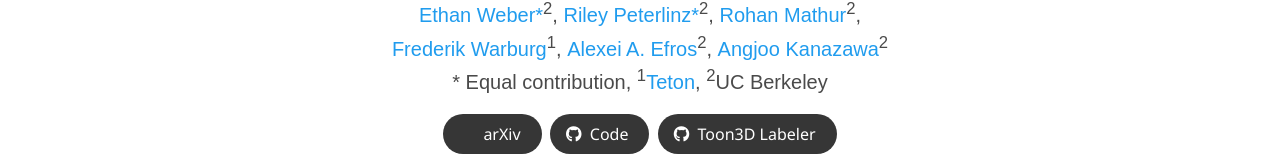
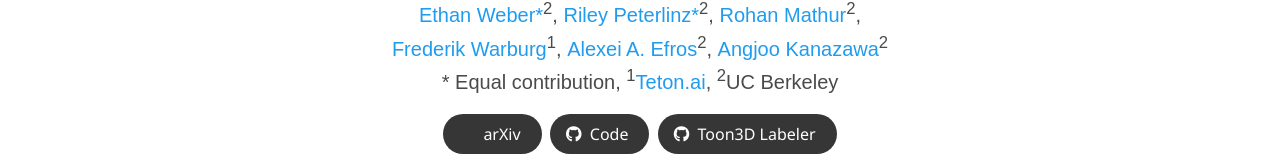
Before and after one commit to ethanweber/toon3d-project-page, a plain HTML site: page index.html in a window 1280 px wide. Shown: the part 182-343 px from the top of the page. Drawn offline with nearby package versions, Linux system fonts and the light colour scheme; some icons are missing; a web font is replaced by a local one.

Commit message:
teton update

```diff
--- a/index.html
+++ b/index.html
@@ -87,7 +87,7 @@
 
             <div class="is-size-5 publication-authors">
               <span class="author-block">* Equal contribution,</span>
-              <span class="author-block"><sup>1</sup><a href="https://www.teton.ai/">Teton</a>,</span>
+              <span class="author-block"><sup>1</sup><a href="https://www.teton.ai/">Teton.ai</a>,</span>
               <span class="author-block"><sup>2</sup>UC Berkeley</span>
             </div>
 
```
